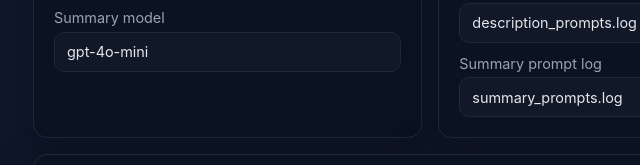
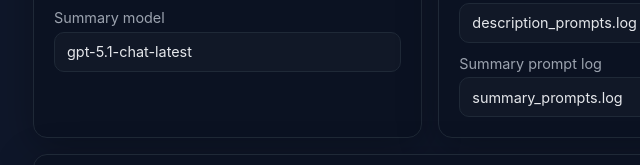
Before and after one commit to alexander-po-marketing/description-generator, a plain HTML site: page interface/index.html in a window 1280 px wide. Shown: the part 970-1135 px from the top of the page, 7-647 px from the left. Drawn offline with Linux system fonts and the light colour scheme; no server answers.

Commit message:
Update index.html

```diff
--- a/interface/index.html
+++ b/interface/index.html
@@ -57,7 +57,7 @@
                         <input type="text" id="model" name="model" value="gpt-5.1-chat-latest" />
                     </label>
                     <label>Summary model
-                        <input type="text" id="summary-model" name="summaryModel" value="gpt-4o-mini" />
+                        <input type="text" id="summary-model" name="summaryModel" value="gpt-5.1-chat-latest" />
                     </label>
                 </div>
             </form>
```
